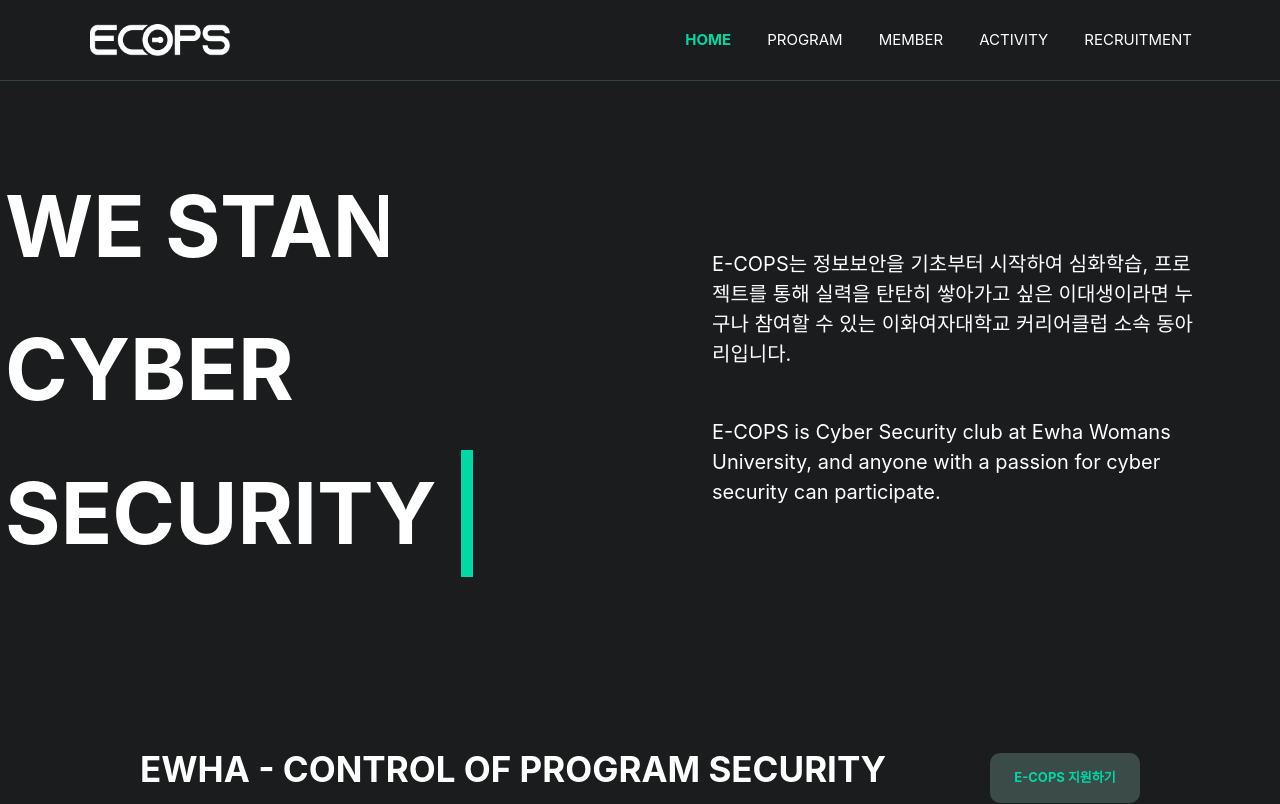
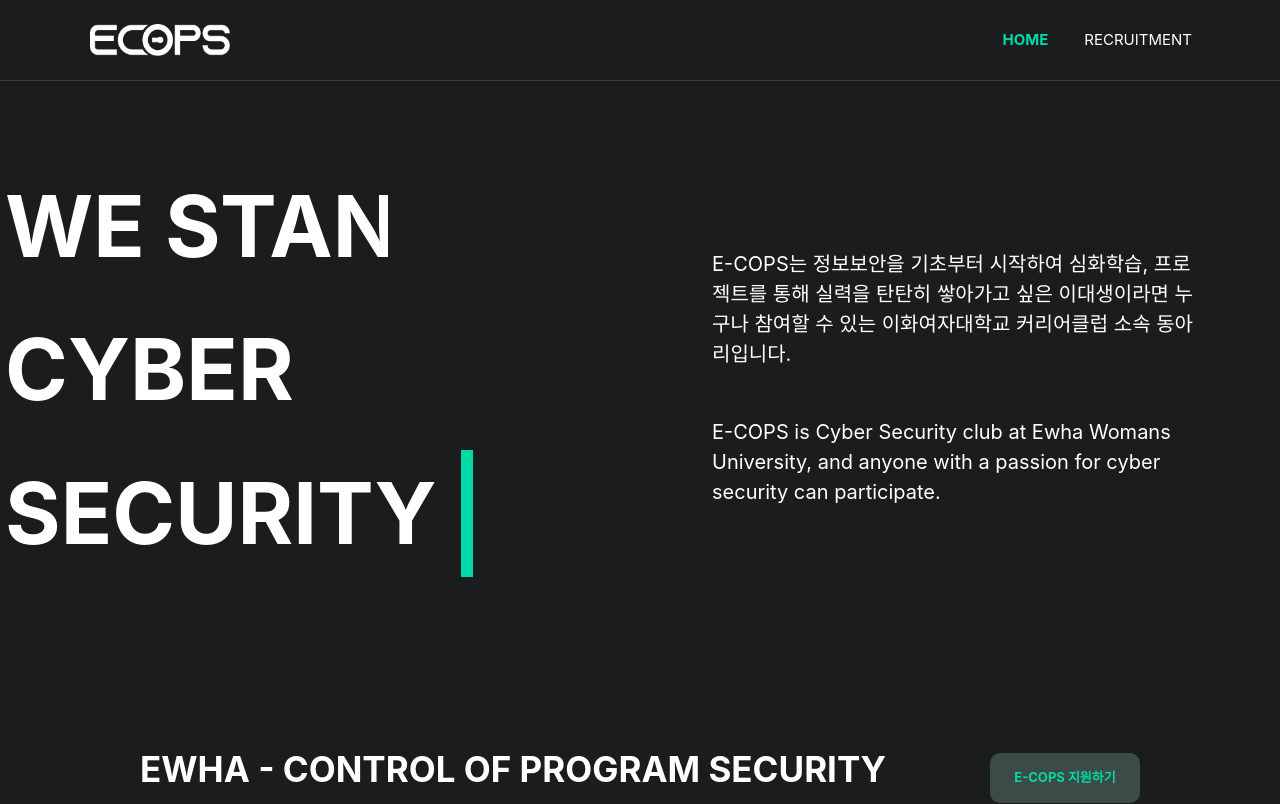
Before and after one commit to E-COPS/webv2_front, a React (Create React App) app: page / in a window 1280 px wide. Shown: the top 804 px of the page. Built offline with nearby package versions, Linux system fonts and the light colour scheme; a web font is replaced by a local one.

Commit message:
[FIX] NavBar 리크루트 외 주석

```diff
--- a/src/components/NavBar.js
+++ b/src/components/NavBar.js
@@ -35,7 +35,7 @@
                 HOME
               </Nav.Link>
             )}
-            {isCurrent == 'program' ? (
+            {/* {isCurrent == 'program' ? (
               <Nav.Link className={`${styles.navText} ${styles.navText__current}`} href="/program">
                 PROGRAM
               </Nav.Link>
@@ -62,6 +62,7 @@
                 ACTIVITY
               </Nav.Link>
             )}
+            */}
             {isCurrent == 'recruit' ? (
               <Nav.Link className={`${styles.navText} ${styles.navText__current}`} href="/recruitment">
                 RECRUITMENT
```
